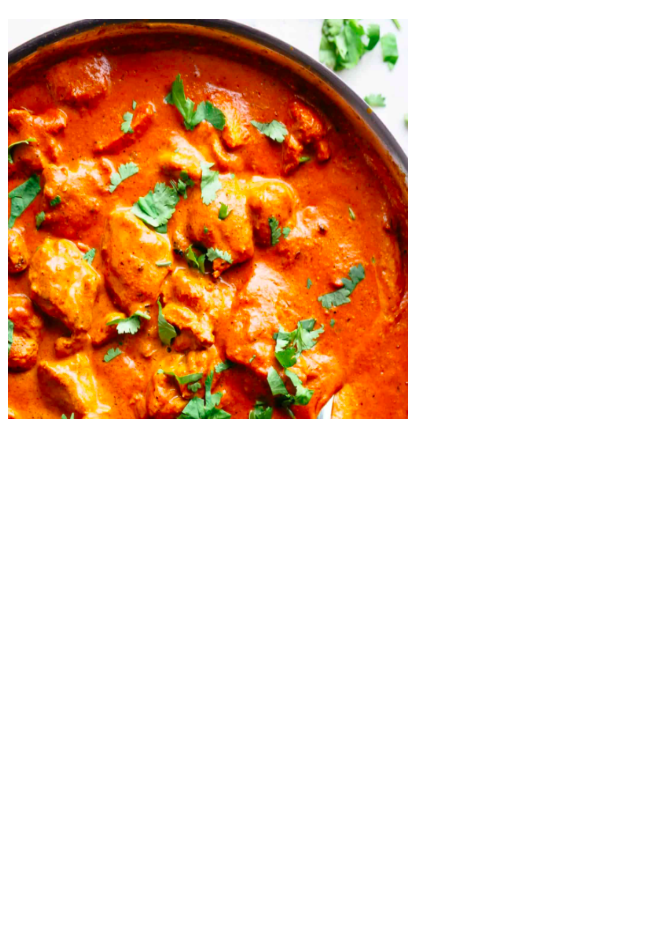
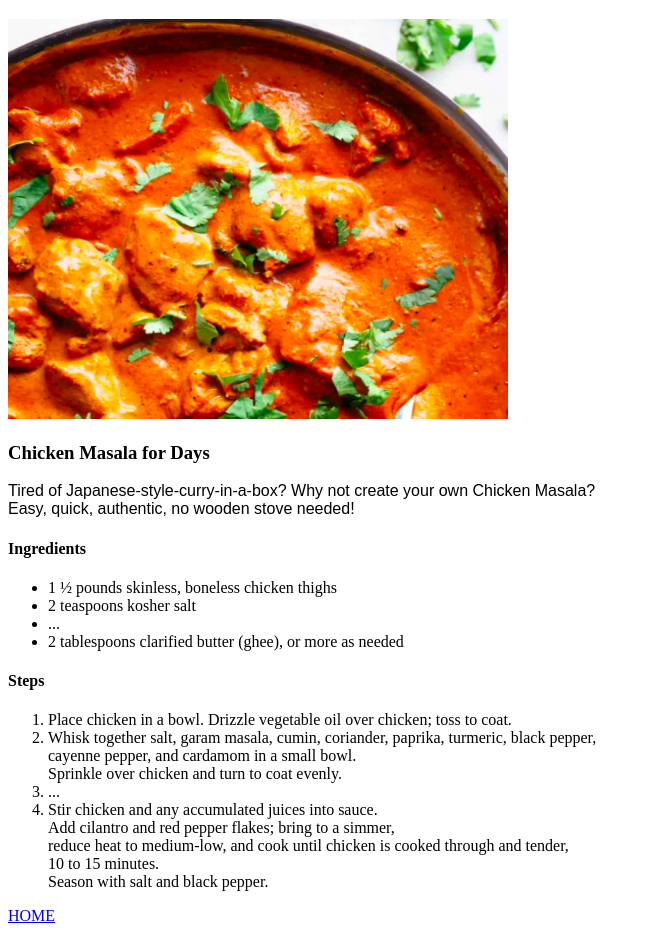
Before and after one commit to deproxyacct/odin-recipes, a plain HTML site: page recipes/chicken_masala.html in a window 1280 px wide. Shown: the part 61-994 px from the top of the page, without its empty margins (0-651 px from the left). Before the commit the page ends 800 px from the top, so only its background shows below. Drawn offline with Linux system fonts and the light colour scheme.

Commit message:
[david] Add contents to recipe

```diff
--- a/recipes/chicken_masala.html
+++ b/recipes/chicken_masala.html
@@ -7,7 +7,40 @@
 </head>
 <body>
     <h1 style="font-family:Arial;">Chicken Masala</h1>
-    <img src="./chickenMasala.png" height="400p" width="400p">
+    <img src="./chickenMasala.png" alt="Chicken Masala picture" height="400p" width="500p">
+    <h3>Chicken Masala for Days</h3>
+    <p style="font-family:Arial;">
+        Tired of Japanese-style-curry-in-a-box? Why not create your own Chicken Masala? <br>
+        Easy, quick, authentic, no wooden stove needed!
+    </p>
+
+    <h4>Ingredients</h4>
+    <ul>
+        <li>1 ½ pounds skinless, boneless chicken thighs</li>
+        <li>2 teaspoons kosher salt</li>
+        <li>...</li>
+        <li>2 tablespoons clarified butter (ghee), or more as needed</li>
+    </ul>
+
+    <h4>Steps</h4>
+    <ol>
+        <li>Place chicken in a bowl. Drizzle vegetable oil over chicken; toss to coat.</li>
+        <li>
+            Whisk together salt, garam masala, cumin, coriander, paprika, turmeric, black pepper,<br>
+            cayenne pepper, and cardamom in a small bowl. <br>
+            Sprinkle over chicken and turn to coat evenly.
+        </li>
+        <li>...</li>
+        <li>Stir chicken and any accumulated juices into sauce. <br>
+            Add cilantro and red pepper flakes; bring to a simmer, <br>
+            reduce heat to medium-low, and cook until chicken is cooked through and tender, <br>
+            10 to 15 minutes. <br>
+            Season with salt and black pepper.
+        </li>
+    </ol>
+    <nav>
+        <a href="../index.html">HOME</a>
+    </nav>
 
 </body>
 </html>
```
